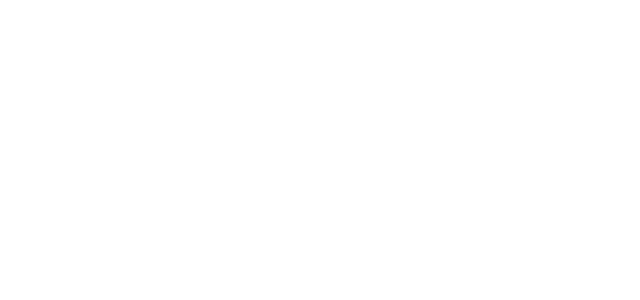
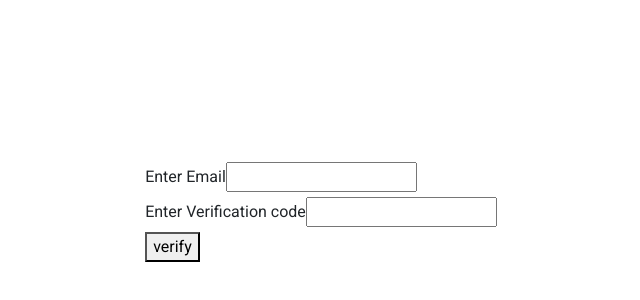
Before and after one commit to sumar007/XpenseFlow, a React (Create React App) app in the folder client/: page /verify in a window 1280 px wide. Before the commit this address had no page. Shown: the part 188-488 px from the top of the page, without its empty margins (319-959 px from the left). Built offline with nearby package versions, Linux system fonts and the light colour scheme; a web font is replaced by a local one.

Commit message:
verify page added

```diff
--- a/client/src/App.js
+++ b/client/src/App.js
@@ -8,6 +8,7 @@
 import Terms from "./components/TermsAndConditions/Terms";
 import Login from "./components/Login/Login";
 import Signup from "./components/Signup/Signup";
+import Verify from "./components/Verify/verify.js";
 function App() {
   return (
     <Routes>
@@ -18,6 +19,7 @@
       <Route path="/Terms-and-conditions" element={<Terms />} />
       <Route path="/Privacy-Policy" element={<PrivacyPolicy />} />
       <Route path="/login" element={<Login />} />
+      <Route path="/verify" element={<Verify />} />
       <Route path="/signup" element={<Signup />} />
     </Routes>
   );
--- /dev/null
+++ b/client/src/components/Verify/verify.css
@@ -0,0 +1,9 @@
+.verify-main-container {
+  display: flex;
+  flex-direction: column;
+  justify-content: center;
+  align-items: center;
+  height: 100vh;
+}
+.verify-form-container {
+}
--- /dev/null
+++ b/client/src/components/Verify/verify.js
@@ -0,0 +1,59 @@
+import React, { useState, useEffect } from "react";
+import "./verify.css";
+
+const Verify = () => {
+  const [email, setEmail] = useState("");
+  const [code, setVerifyCode] = useState("");
+
+  const verifyUser = async () => {
+    try {
+      const response = await fetch("http://localhost:3009/api/v1/verify", {
+        method: "POST",
+        headers: {
+          "Content-Type": "application/json",
+        },
+        body: JSON.stringify(email, code),
+      });
+
+      if (!response.ok) {
+        throw new Error("Network response was not ok.");
+      }
+
+      const data = await response.json();
+      setEmail("");
+      setVerifyCode("");
+    } catch (error) {
+      console.error("Error:", error);
+    }
+  };
+
+  return (
+    <div className="verify-main-container">
+      <form className="verify-form-container" onSubmit={verifyUser}>
+        <div>
+          <label htmlFor="email">Enter Email</label>
+          <input
+            type="email"
+            id="email"
+            value={email}
+            onChange={(e) => setEmail(e.target.value)}
+          />
+        </div>
+        <div>
+          <label htmlFor="code">Enter Verification code</label>
+          <input
+            type="text"
+            id="code"
+            value={code}
+            onChange={(e) => setVerifyCode(e.target.value)}
+          />
+        </div>
+        <div>
+          <button type="submit">verify</button>
+        </div>
+      </form>
+    </div>
+  );
+};
+
+export default Verify;
```
Also changed, not shown: 1 other file (tests, documents, lock files or other folders).
